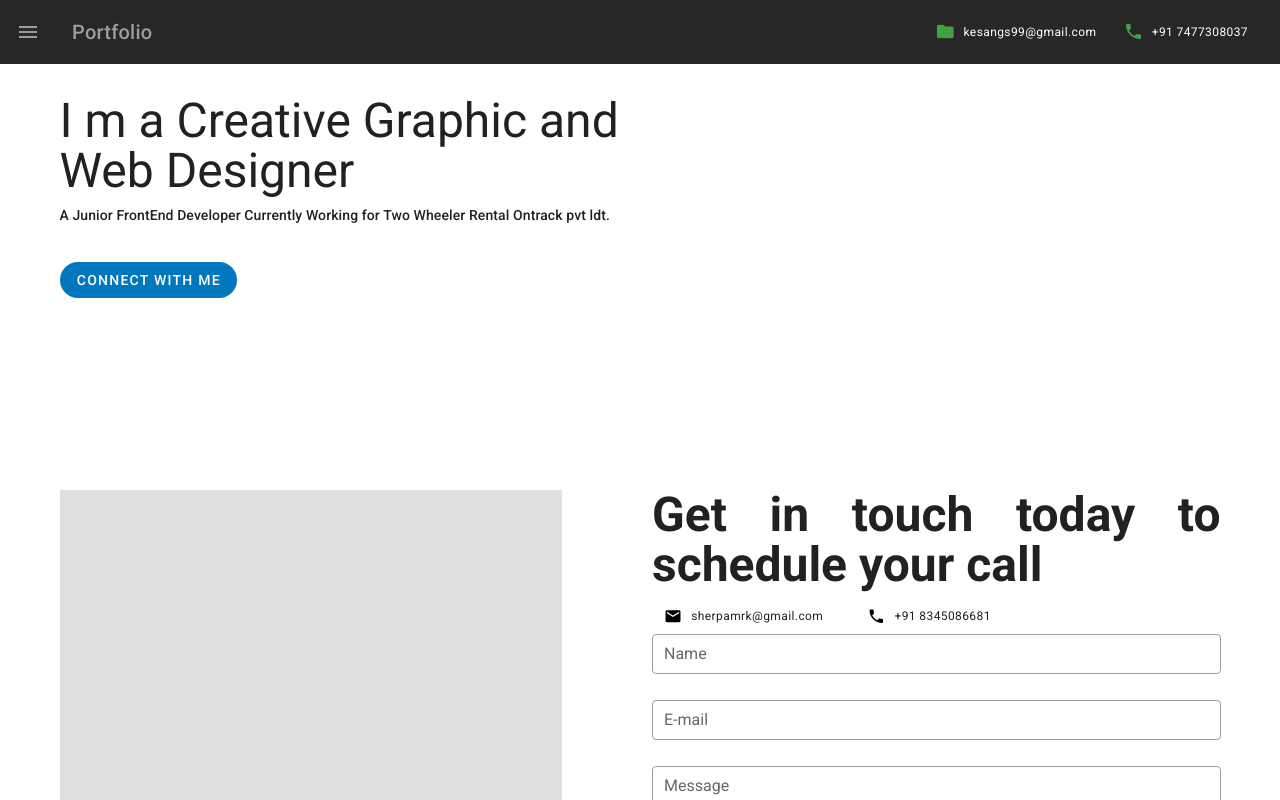
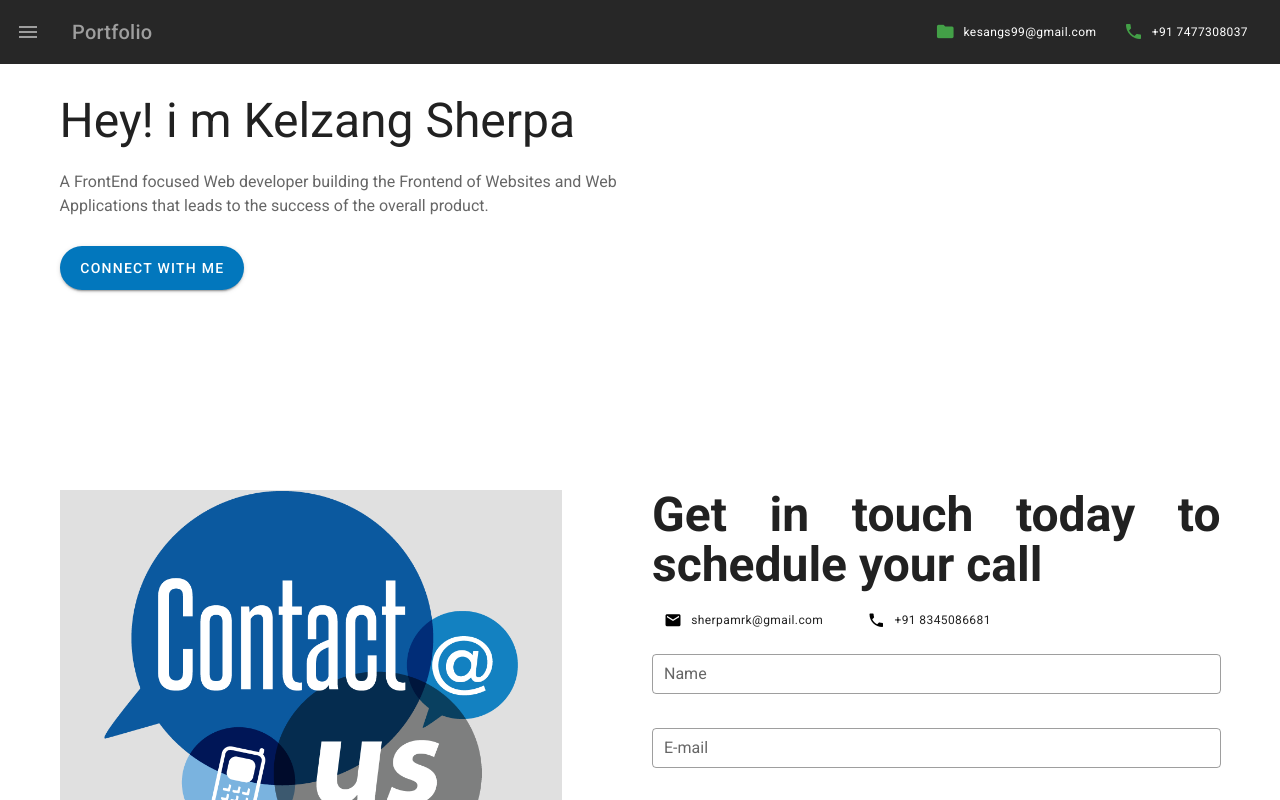
Before and after one commit to Kesang97/myPortfolio, a Vue app: page / in a window 1280 px wide. Shown: the top 800 px of the page. Built offline with nearby package versions, Linux system fonts and the light colour scheme; what vue-sweetalert2 would draw is missing.

Commit message:
Validation plugin added

```diff
--- a/package.json
+++ b/package.json
@@ -9,6 +9,7 @@
   },
   "dependencies": {
     "core-js": "^3.6.5",
+    "sweetalert": "^2.1.2",
     "vue": "^2.6.11",
     "vue-router": "^3.2.0",
     "vue-sweetalert2": "^5.0.5",
--- a/src/components/Navbar.vue
+++ b/src/components/Navbar.vue
@@ -1,6 +1,6 @@
 <template>
  <nav>
-    <v-app-bar app flat dark>
+    <v-app-bar app dark elevate-on-scroll>
       <v-app-bar-nav-icon
         class="grey--text"
         @click="drawer= !drawer">
@@ -19,18 +19,6 @@
         <div class="text-caption text-lowercase">+91 7477308037</div>
       </v-btn>
     </div>
-
-    <!-- <div class="d-flex justify-center">
-      <v-btn text class="hidden-md-and-up">
-        <v-icon left size="20" color="green darken-1">mdi-folder</v-icon>
-        <div class="text-caption text-lowercase">kesangs99@gmail.com</div>
-      </v-btn>
-      <v-btn text class="hidden-md-and-up">
-        <v-icon left size="20" color="green darken-1">mdi-phone</v-icon>
-        <div class="text-caption text-lowercase">+91 7477308037</div>
-      </v-btn>
-    </div> -->
-
 
     </v-app-bar>
 
--- a/src/main.js
+++ b/src/main.js
@@ -5,6 +5,7 @@ import VueSweetalert2 from 'vue-sweetalert2';
 import router from './router'
 
 Vue.config.productionTip = false
+
 Vue.use(VueSweetalert2);
 
 new Vue({
--- a/src/views/Home.vue
+++ b/src/views/Home.vue
@@ -4,14 +4,14 @@
       <v-row>
         <v-col cols="12" md="6">
           <div class="d-flex d-md-flex justify-md-start justify-center mb-2">
-            <div class="text-h3">I m a Creative Graphic and Web Designer</div>
+            <div class="text-h4 text-md-h3">Hey! i m Kelzang Sherpa</div>
           </div>
-          <div class="text-left mb-4">
-            <div class="subtitle-2">
-              A Junior FrontEnd Developer Currently Working for Two Wheeler Rental Ontrack pvt ldt.
+          <div class="pt-4 pb-2">
+            <div class="text-subtitle text--secondary">
+             A FrontEnd focused Web developer building the Frontend of  Websites and Web Applications that leads to the success of the overall product.
             </div>
           </div>
-          <v-btn depressed dark rounded color="light-blue darken-3 mt-5">
+          <v-btn dark large rounded color="light-blue darken-3 mt-5">
             Connect With Me
           </v-btn>
         </v-col>
@@ -37,8 +37,8 @@
         </v-col>
         <v-col cols="12" md="6" sm="12" lg="6">
           <div class="my-auto">
-            <div class="text-h3 font-weight-bold text-justify">Get in touch today to schedule your call</div>
-            <div class="d-flex mt-2">
+            <div class="text-h4 text-md-h3 font-weight-bold text-justify">Get in touch today to schedule your call</div>
+            <div class="d-flex pt-3 pb-4">
               <v-btn text>
                 <v-icon left size="18" color="black">mdi-email</v-icon>
                 <div class="text-caption text-lowercase">sherpamrk@gmail.com</div>
@@ -55,7 +55,7 @@
                 dense
                 v-model="name"
                 label="Name"
-                class="black--text"
+                class="black--text mb-2"
                 :rules="nameRules"
               >
               </v-text-field>
@@ -65,6 +65,7 @@
                 dense
                 v-model="email"
                 label="E-mail"
+                class="black--text mb-2"
                 :rules="emailRules"
               ></v-text-field>
 
@@ -73,17 +74,19 @@
                 dense
                 name="input-7-1"
                 label="Message"
+                class="black--text"
                 v-model="message"
                 value="Your message here!!!"
                 :rules="messageRules"
               >
               </v-textarea>
-            </v-form>
+
             <div class="mt-4">
-              <v-btn @click="submit" depressed class="text-lowercase" rounded color="black lighten-1" dark>
+              <v-btn @click="submit" :disabled="!valid" large class="text-lowercase white--text" color="black lighten-1">
                 Submit
               </v-btn>
             </div>
+          </v-form>
           </div>
 
         </v-col>
@@ -94,6 +97,7 @@
 
 <script>
 // @ is an alias to /src
+import swal from 'sweetalert';
 
 export default {
   name: 'Home',
@@ -123,7 +127,16 @@ export default {
   methods:{
     submit(){
       this.$refs.form.validate();
-
+      if (!this.$refs.form.validate()) {
+        swal("Some Fields are Missing", "Please fill out the form", "error");
+      } else {
+        swal(
+          "Success",
+          "Your form has been Submitted",
+          "success"
+        );
+        this.$refs.form.reset();
+      }
 
 
     }
```
Also changed, not shown: 1 other file (tests, documents, lock files or other folders).
